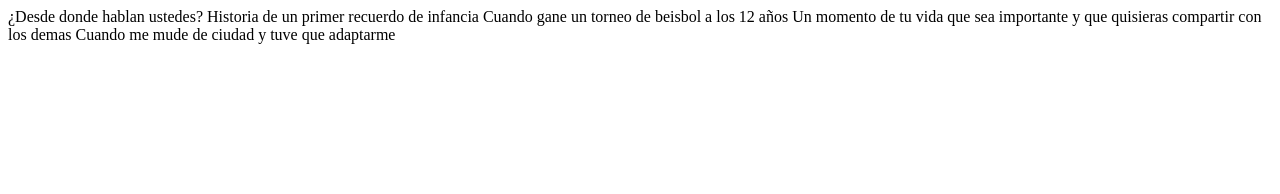
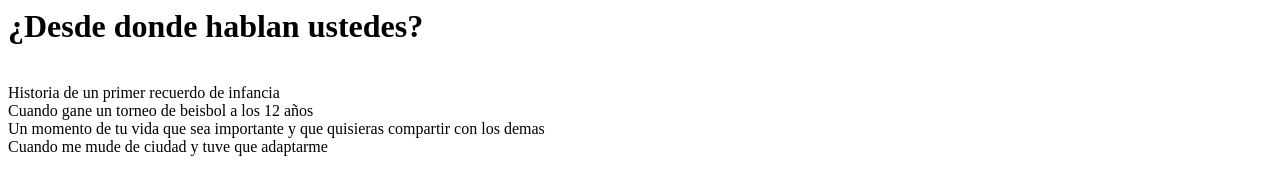
Before and after one commit to JosArtu/JosArtu.github.io, a plain HTML site: page index.html in a window 1280 px wide. Drawn offline with Linux system fonts and the light colour scheme.

Commit message:
Update index.html

```diff
--- a/index.html
+++ b/index.html
@@ -1,12 +1,15 @@
 <html>
   <head>
-¿Desde donde hablan ustedes?
+<h1>¿Desde donde hablan ustedes?</h1>
+<br>
   </head>
   <body>
 Historia de un primer recuerdo de infancia
+<br>
 Cuando gane un torneo de beisbol a los 12 años
-
+<br>
 Un momento de tu vida que sea importante y que quisieras compartir con los demas
+<br>
 Cuando me mude de ciudad y tuve que adaptarme
   </body>
 </html>
```
